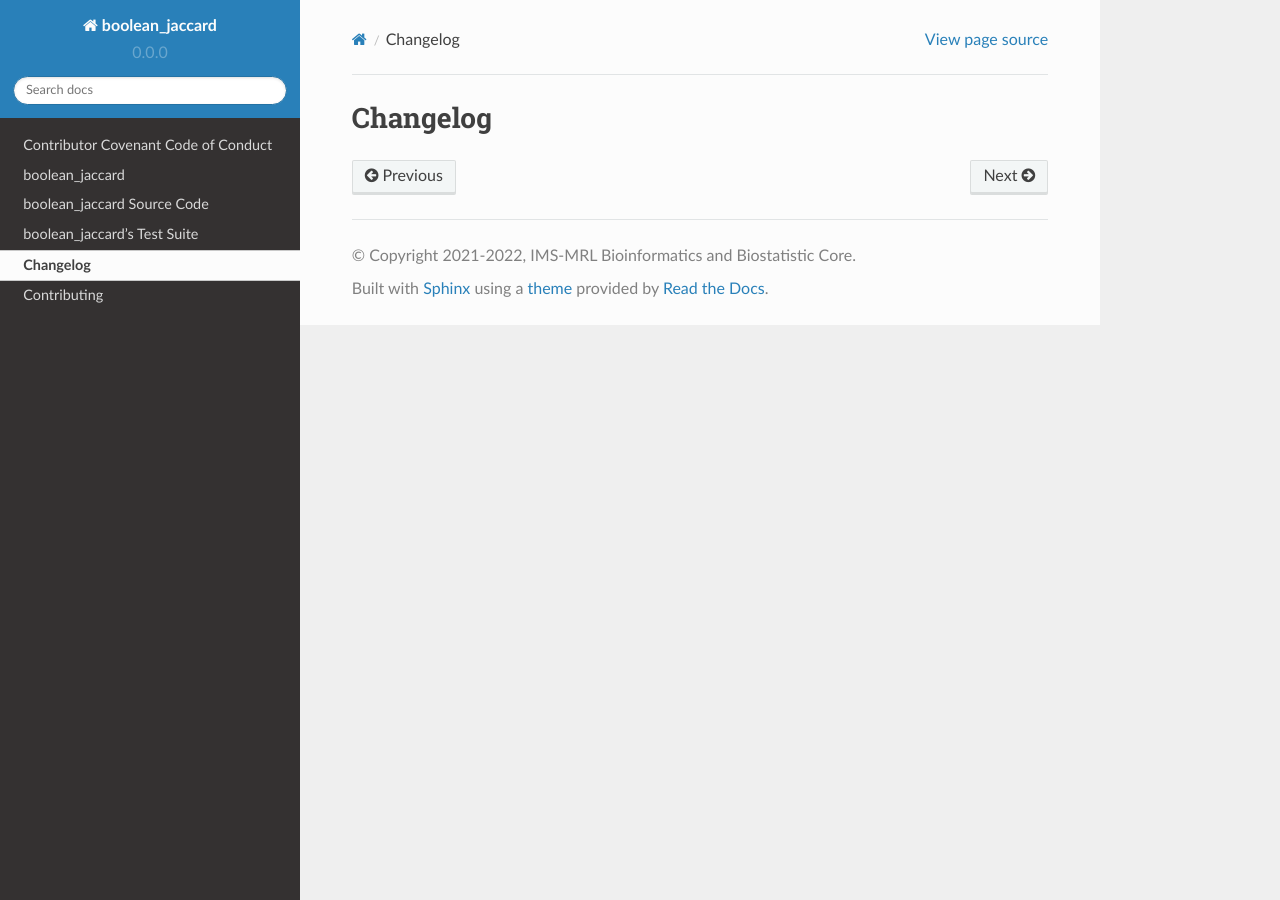
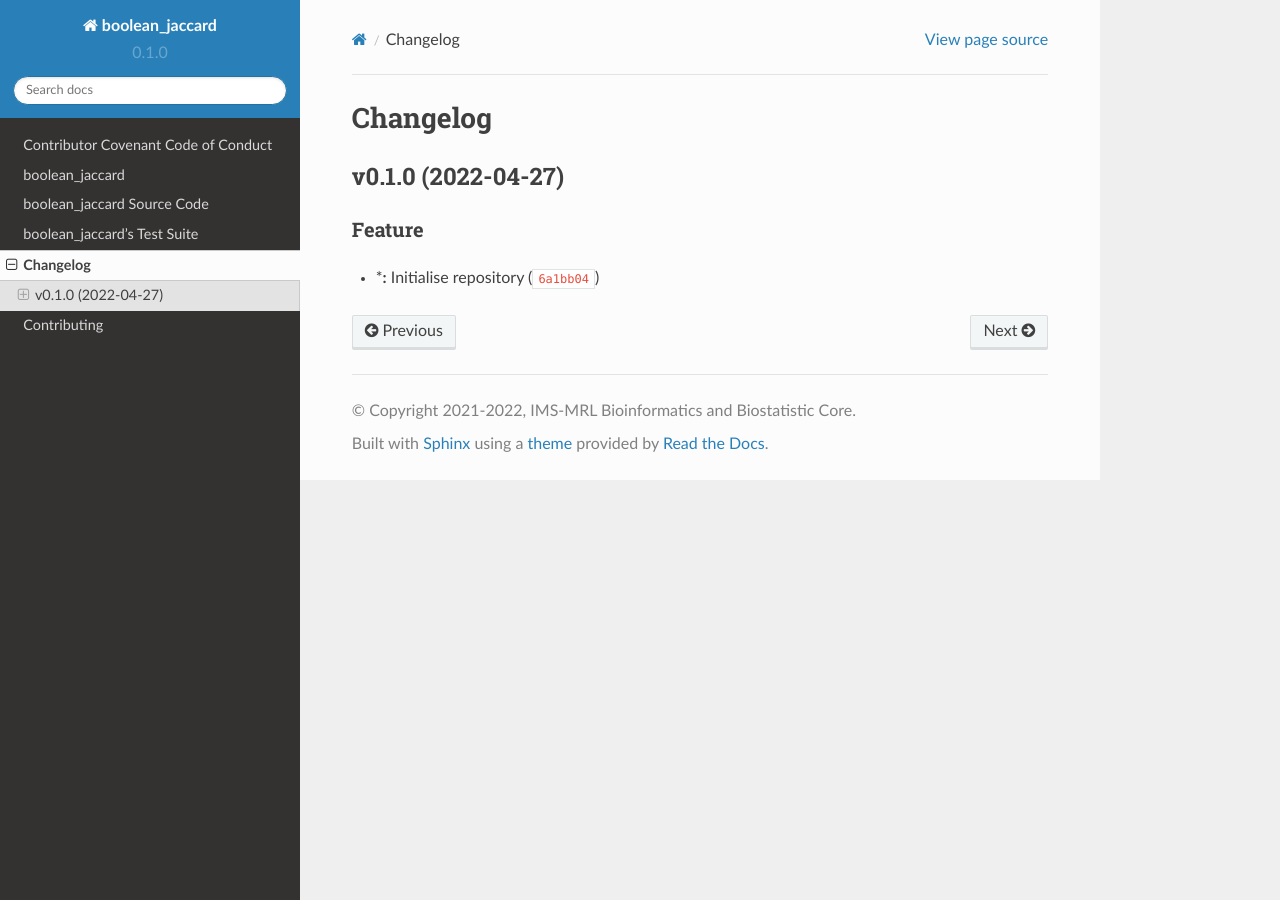
Before and after one commit to IMS-Bio2Core-Facility/boolean_jaccard, a Sphinx documentation site: the page built from docs/changelog.md, in a window 1280 px wide. Built offline with Sphinx 7.4.7 and the Read the Docs theme 2.0.0, drawn with Linux system fonts in a browser that asks for light colours.

Commit message:
0.1.0
Automatically generated by python-semantic-release

```diff
--- a/CHANGELOG.md
+++ b/CHANGELOG.md
@@ -1,3 +1,7 @@
 # Changelog
 
 <!--next-version-placeholder-->
+
+## v0.1.0 (2022-04-27)
+### Feature
+* ***:** Initialise repository ([`6a1bb04`](https://github.com/IMS-Bio2Core-Facility/boolean_jaccard/commit/6a1bb046697c04243581571bf0a7fdc9b4a60111))
--- a/docs/conf.py
+++ b/docs/conf.py
@@ -10,7 +10,7 @@ sys.path.insert(0, os.path.abspath("../"))
 project = "boolean_jaccard"
 author = "Ryan B Patterson-Cross"
 copyright = "2021-2022, IMS-MRL Bioinformatics and Biostatistic Core"
-version = "0.0.0"
+version = "0.1.0"
 extensions = [
     "sphinx_rtd_theme",
     "sphinx.ext.autodoc",
--- a/jaccard/__init__.py
+++ b/jaccard/__init__.py
@@ -1,4 +1,4 @@
 # -*- coding: utf-8 -*-
 """Jaccard metric calculations for boolean vectors."""
 
-__version__ = "0.0.0"
+__version__ = "0.1.0"
--- a/pyproject.toml
+++ b/pyproject.toml
@@ -1,6 +1,6 @@
 [tool.poetry]
 name = "boolean_jaccard"
-version = "0.0.0"
+version = "0.1.0"
 packages=[{include = "jaccard"}]
 description = "Jaccard metric calculations for boolean vectors"
 license = "MIT"
```
